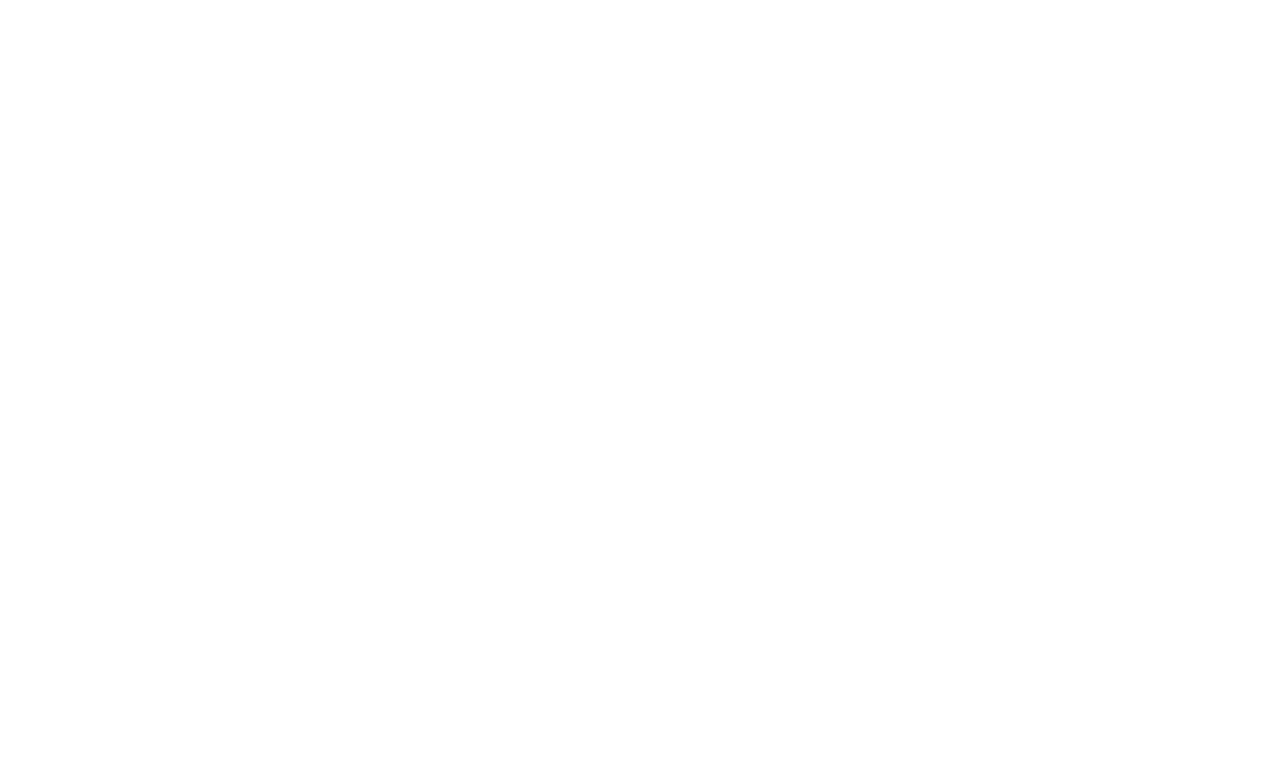
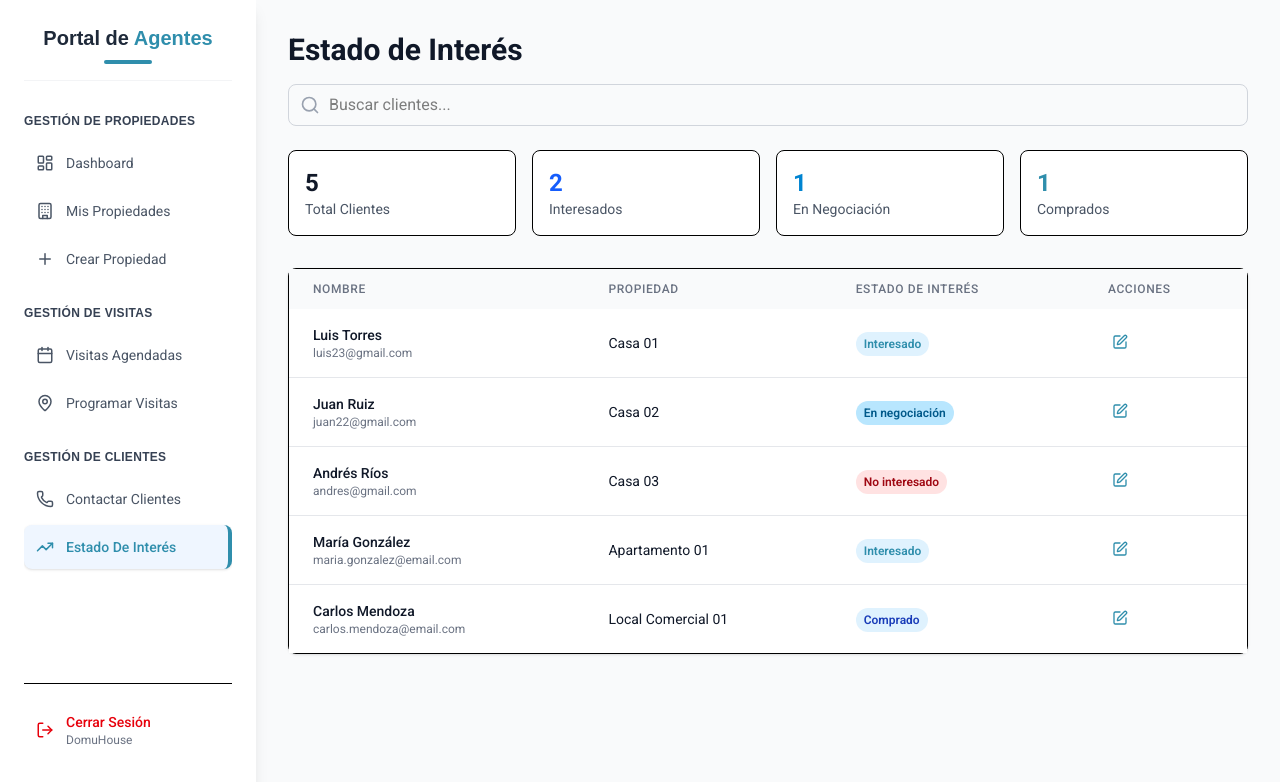
Before and after one commit to Santiago-Taborda-Foronda/DomuHouse, a React (Vite) app: page /EstadoInteres in a window 1280 px wide. Before the commit this address had no page. Shown: the top 782 px of the page. Built offline with nearby package versions, Linux system fonts and the light colour scheme.

Commit message:
se añade el portal del agente

```diff
--- a/src/App.jsx
+++ b/src/App.jsx
@@ -55,6 +55,15 @@
       <Route path="/editar-propiedad/:id" element={<UpdateProperty />} />
       <Route path="/mi-inmobiliaria/gestion-agentes" element={<GestionAgents />} />
       <Route path="/invitar-agente" element={<TokenGenerationPage />} />
+
+      {/* Rutas del Agente  */}
+        <Route path="/AgentDashboard" element={<AgentDashboard />} />
+        <Route path="MisPropiedades" element={<MisPropiedades />} />
+        <Route path="CrearPropiedad" element={<CrearPropiedad />} />
+        <Route path="VisitasAgendadas" element={<VisitasAgendadas />} />
+        <Route path="ProgramarVisita" element={<ProgramarVisita />} />
+        <Route path="ContactarCliente" element={<ContactarCliente />} />
+        <Route path="EstadoInteres" element={<EstadoInteres />} />
     </Routes>
 
 
--- a/src/Components/Pages/Agente/AgentDashboard.jsx
+++ b/src/Components/Pages/Agente/AgentDashboard.jsx
@@ -2,6 +2,7 @@
 import { Home, Star, Eye, Edit, Menu, X, Check, Heart } from "lucide-react"
 import AgentSideBar from "./Components/AgentSideBar"
 import { Outlet } from "react-router-dom"
+import { Header } from "../../Layouts/Header/Header"
 
 export default function AgentDashboard() {
   const [activeSection, setActiveSection] = useState("Dashboard")
@@ -207,6 +208,8 @@
   }
 
   return (
+    <>
+    <Header isInAgentPage={true} />
     <div className="flex h-screen bg-gray-50">
       {/* Overlay para móvil */}
       {sidebarOpen && (
@@ -677,5 +680,7 @@
 
       <Outlet />
     </div>
+    </>
+
   )
 }
--- a/src/Components/Pages/Agente/Components/AgentSideBar.jsx
+++ b/src/Components/Pages/Agente/Components/AgentSideBar.jsx
@@ -1,7 +1,6 @@
 import React from 'react';
 import { useNavigate, useLocation } from 'react-router-dom';
-import LogoDomuHouse from '../../../../assets/images/Logo-DomuHouse.png';
-import { LayoutDashboard, Building, Plus, Calendar, MapPin, Users, Phone, TrendingUp, User, LogOut, X, Home } from 'lucide-react';
+import { LayoutDashboard, Building, Plus, Calendar, MapPin, Users, Phone, TrendingUp, User, LogOut, X } from 'lucide-react';
 
 export default function AgentSideBar({ sidebarOpen, setSidebarOpen }) {
     const navigate = useNavigate();
@@ -17,74 +16,124 @@
         { name: "Estado De Interés", icon: TrendingUp, path: "/EstadoInteres" },
     ];
 
-    const handleMenuClick = (path) => {
-        navigate(path);
-        if (setSidebarOpen) {
-            setSidebarOpen(false);
-        }
+    // Función para verificar si una ruta está activa
+    const isActiveRoute = (route) => {
+        return location.pathname === route;
     };
 
-    const isActive = (path) => {
-        return location.pathname === path || (path === "/AgentDashboard" && location.pathname === "/AgentDashboard");
+    // Función para manejar navegación
+    const handleNavigation = (route) => {
+        navigate(route);
+    };
+
+    // Componente personalizado para elementos del menú con estado activo
+    const MenuItem = ({ icon: Icon, label, route }) => {
+        const isActive = isActiveRoute(route);
+
+        return (
+            <li>
+                <button
+                    onClick={() => handleNavigation(route)}
+                    className={`w-full flex items-center gap-3 px-3 py-3 text-left rounded-lg transition-all duration-200 ${
+                        isActive
+                            ? 'bg-blue-50 text-[#2F8EAC] border-r-4 border-[#2F8EAC] font-medium shadow-sm'
+                            : 'text-gray-600 hover:bg-gray-50 hover:text-[#2F8EAC]'
+                    }`}
+                >
+                    <Icon size={18} className={isActive ? 'text-[#2F8EAC]' : ''} />
+                    <span className="text-sm">{label}</span>
+                </button>
+            </li>
+        );
     };
 
     return (
-        <div className="w-64 sm:w-72 lg:w-64 bg-white shadow-lg relative h-screen flex flex-col">
-            {setSidebarOpen && (
-                <div className="lg:hidden absolute top-4 right-4 z-10">
-                    <button
-                        onClick={() => setSidebarOpen(false)}
-                        className="p-2 rounded-md text-gray-600 hover:bg-gray-100"
-                    >
-                        <X className="w-5 h-5" />
-                    </button>
-                </div>
-            )}
-
-            <div className="px-4 sm:px-6 py-3 sm:py-4 border-b">
-                <div className="flex items-center space-x-2">
-                    <img src={LogoDomuHouse} alt="LogoDomuHouse" className="w-20 h-auto" />
-
-                    <h1 className="text-sm sm:text-base lg:text-lg font-semibold">
-                        DOMU<span className="text-[#2F8EAC]">HOUSE</span>
-                    </h1>
-                </div>
+        <div className="w-64 sm:w-72 lg:w-64 bg-white shadow-lg h-screen flex flex-col p-6">
+            {/* Título del Portal */}
+            <div className="text-center mb-8 pb-4 border-b border-gray-100">
+                <h1 className="text-xl font-bold text-gray-800 title-montserrat">
+                    Portal de <span className='text-[#2F8EAC]'>Agentes</span>
+                </h1>
+                <div className="w-12 h-1 bg-[#2F8EAC] mx-auto mt-2 rounded-full"></div>
             </div>
 
-            <nav className="flex-1 py-2 sm:py-4 overflow-y-auto">
-                {menuItems.map((item) => {
-                    const Icon = item.icon;
-                    return (
-                        <button
-                            key={item.name}
-                            onClick={() => handleMenuClick(item.path)}
-                            className={`w-full flex items-center gap-3 px-3 py-3 text-left rounded-lg transition-colors duration-200 ${isActive(item.path)
-                                    ? 'bg-blue-50 text-[#2F8EAC] border-r-2 border-[#2F8EAC]'
-                                    : 'text-gray-700 hover:bg-gray-50 hover:text-[#2F8EAC]'
-                                }`}
-                        >
-                            <Icon className="w-4 h-4 sm:w-5 sm:h-5 flex-shrink-0" />
-                            <span className="text-xs sm:text-sm font-medium truncate">{item.name}</span>
-                        </button>
-                    );
-                })}
-            </nav>
+            <div className="flex flex-col gap-6 flex-1 overflow-y-auto">
+                {/* Gestión de Propiedades */}
+                <section>
+                    <h3 className="font-semibold text-gray-700 mb-3 title-montserrat text-xs uppercase tracking-wide">
+                        Gestión de Propiedades
+                    </h3>
+                    <ul className="space-y-1">
+                        <MenuItem
+                            icon={LayoutDashboard}
+                            label="Dashboard"
+                            route="/AgentDashboard"
+                        />
+                        <MenuItem
+                            icon={Building}
+                            label="Mis Propiedades"
+                            route="/MisPropiedades"
+                        />
+                        <MenuItem
+                            icon={Plus}
+                            label="Crear Propiedad"
+                            route="/CrearPropiedad"
+                        />
+                    </ul>
+                </section>
 
-            <div className="p-3 sm:p-4 border-t bg-gray-50">
+                {/* Gestión de Visitas */}
+                <section>
+                    <h3 className="font-semibold text-gray-700 mb-3 title-montserrat text-xs uppercase tracking-wide">
+                        Gestión de Visitas
+                    </h3>
+                    <ul className="space-y-1">
+                        <MenuItem
+                            icon={Calendar}
+                            label="Visitas Agendadas"
+                            route="/VisitasAgendadas"
+                        />
+                        <MenuItem
+                            icon={MapPin}
+                            label="Programar Visitas"
+                            route="/ProgramarVisita"
+                        />
+                    </ul>
+                </section>
+
+                {/* Gestión de Clientes */}
+                <section>
+                    <h3 className="font-semibold text-gray-700 mb-3 title-montserrat text-xs uppercase tracking-wide">
+                        Gestión de Clientes
+                    </h3>
+                    <ul className="space-y-1">
+                        <MenuItem
+                            icon={Phone}
+                            label="Contactar Clientes"
+                            route="/ContactarCliente"
+                        />
+                        <MenuItem
+                            icon={TrendingUp}
+                            label="Estado De Interés"
+                            route="/EstadoInteres"
+                        />
+                    </ul>
+                </section>
+            </div>
+
+            {/* Cerrar sesión */}
+            <section className="pt-4 border-t mt-6 mb-4">
                 <button
                     onClick={() => navigate('/Login')}
-                    className="w-full flex items-center space-x-2 sm:space-x-3 hover:bg-gray-100 rounded-lg p-2 transition-colors"
+                    className="w-full flex items-center gap-3 px-3 py-3 text-left text-red-600 hover:bg-red-50 rounded-lg transition-colors duration-200"
                 >
-                    <div className="w-7 h-7 sm:w-8 sm:h-8 bg-gray-300 rounded-full flex items-center justify-center flex-shrink-0">
-                        <User className="w-3 h-3 sm:w-4 sm:h-4 text-gray-600" />
+                    <LogOut size={18} />
+                    <div className="flex flex-col">
+                        <span className="text-sm font-medium">Cerrar Sesión</span>
+                        <span className="text-xs text-gray-500">DomuHouse</span>
                     </div>
-                    <div className="flex-1 text-left min-w-0">
-                        <p className="text-xs sm:text-sm font-medium text-gray-800 truncate">Cerrar Sesión</p>
-                        <p className="text-xs text-gray-500 truncate">DomuHouse</p>
-                    </div>
-                    <LogOut className="w-3 h-3 sm:w-4 sm:h-4 text-gray-400 flex-shrink-0" />
                 </button>
-            </div>
+            </section>
         </div>
     );
 }
```
Also changed, not shown: src/Components/Layouts/Header/Header.jsx (+22 -1 lines).
